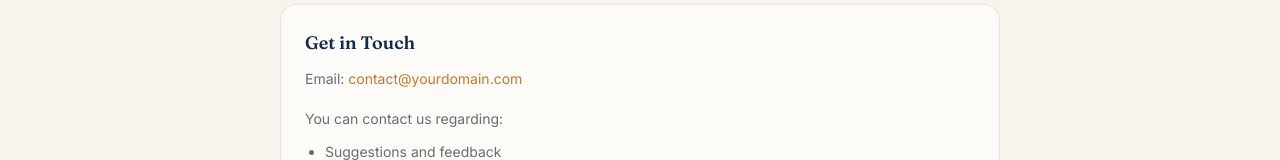
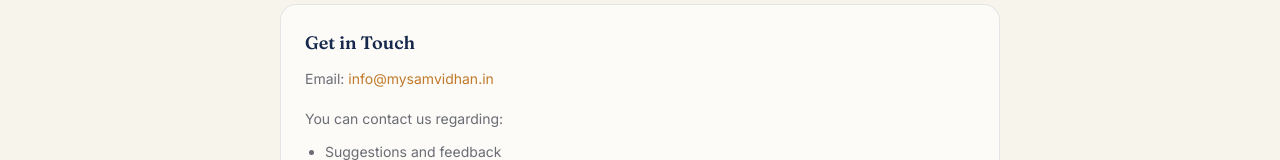
Before and after one commit to dinesh887/Samvidhan, a React (Vite) app: page /contact in a window 1280 px wide. Shown: the part 399-559 px from the top of the page. Built offline with nearby package versions, Linux system fonts and the light colour scheme; no server answers.

Commit message:
main about and terms pages

```diff
--- a/src/components/PageMeta.jsx
+++ b/src/components/PageMeta.jsx
@@ -4,7 +4,7 @@
 import { getArticleById } from '../data/articles'
 import { useLanguage } from '../context/LanguageContext'
 
-const SITE_URL = (import.meta.env.VITE_SITE_URL || window.location.origin).replace(/\/$/, '')
+const SITE_URL = (import.meta.env.VITE_SITE_URL || siteConfig.url).replace(/\/$/, '')
 
 function setMeta(attribute, value, content) {
   let element = document.head.querySelector(`meta[${attribute}="${value}"]`)
--- a/src/components/SchemaJsonLd.jsx
+++ b/src/components/SchemaJsonLd.jsx
@@ -6,7 +6,7 @@
 import { faqs } from '../data/faqs'
 
 const SCHEMA_ID = 'samvidhan-jsonld'
-const SITE_URL = (import.meta.env.VITE_SITE_URL || window.location.origin).replace(/\/$/, '')
+const SITE_URL = (import.meta.env.VITE_SITE_URL || siteConfig.url).replace(/\/$/, '')
 
 function upsertSchema(graph) {
   let script = document.head.querySelector(`#${SCHEMA_ID}`)
--- a/src/data/seoConfig.js
+++ b/src/data/seoConfig.js
@@ -1,5 +1,6 @@
 export const siteConfig = {
   name: 'Samvidhan',
+  url: 'https://www.mysamvidhan.in',
   defaultTitle: 'Samvidhan | Understand the Constitution of India',
   defaultDescription: 'Understand the Constitution of India with simple explanations in English and Marathi.',
 }
--- a/src/pages/About.jsx
+++ b/src/pages/About.jsx
@@ -38,7 +38,7 @@
         <p lang={language} className="mt-2 text-sm leading-relaxed text-ink/65 dark:text-ink-dark/65">{t('about_commitment')}</p>
         <p lang={language} className="mt-3 text-sm leading-relaxed text-ink/65 dark:text-ink-dark/65">{t('about_independent')}</p>
         <p lang={language} className="mt-3 text-sm leading-relaxed text-ink/65 dark:text-ink-dark/65">{t('about_contact')}</p>
-        <p className="mt-3 text-sm text-ink/65 dark:text-ink-dark/65"><span lang={language}>{t('about_email')}</span> <a href="mailto:contact@yourdomain.com" className="text-saffron hover:underline">contact@yourdomain.com</a></p>
+        <p className="mt-3 text-sm text-ink/65 dark:text-ink-dark/65"><span lang={language}>{t('about_email')}</span> <a href="mailto:info@mysamvidhan.in" className="text-saffron hover:underline">info@mysamvidhan.in</a></p>
         <p lang={language} className="mt-5 text-sm leading-relaxed text-ink/65 dark:text-ink-dark/65">{t('about_thanks')}</p>
         <p lang={language} className="mt-2 font-display text-base font-semibold text-navy dark:text-ink-dark">{t('about_tagline')}</p>
       </div>
--- a/src/pages/Contact.jsx
+++ b/src/pages/Contact.jsx
@@ -24,8 +24,8 @@
         </h2>
         <p className="mt-3 text-sm text-ink/65 dark:text-ink-dark/65">
           <span lang={language}>{t('about_email')}</span>{' '}
-          <a href="mailto:contact@yourdomain.com" className="text-saffron hover:underline">
-            contact@yourdomain.com
+          <a href="mailto:info@mysamvidhan.in" className="text-saffron hover:underline">
+            info@mysamvidhan.in
           </a>
         </p>
         <p lang={language} className="mt-5 text-sm text-ink/65 dark:text-ink-dark/65">
--- a/src/pages/Privacy.jsx
+++ b/src/pages/Privacy.jsx
@@ -26,7 +26,7 @@
       <section className="mt-10 rounded-2xl border border-gold/30 bg-gold/[0.06] p-6">
         <h2 lang={language} className="font-display text-xl font-semibold text-navy dark:text-ink-dark">{pick(privacyPolicy.contact.title)}</h2>
         <p lang={language} className="mt-3 text-sm leading-relaxed text-ink/70 dark:text-ink-dark/70">{pick(privacyPolicy.contact.body)}</p>
-        <p className="mt-3 text-sm text-ink/70 dark:text-ink-dark/70"><span lang={language}>{pick(privacyPolicy.contact.email)}</span>{' '}<a href="mailto:contact@yourdomain.com" className="text-saffron hover:underline">contact@yourdomain.com</a></p>
+        <p className="mt-3 text-sm text-ink/70 dark:text-ink-dark/70"><span lang={language}>{pick(privacyPolicy.contact.email)}</span>{' '}<a href="mailto:info@mysamvidhan.in" className="text-saffron hover:underline">info@mysamvidhan.in</a></p>
       </section>
     </div>
   )
--- a/src/pages/Terms.jsx
+++ b/src/pages/Terms.jsx
@@ -23,7 +23,7 @@
       <section className="mt-10 rounded-2xl border border-gold/30 bg-gold/[0.06] p-6">
         <h2 lang={language} className="font-display text-xl font-semibold text-navy dark:text-ink-dark">{pick(termsConditions.contact.title)}</h2>
         <p lang={language} className="mt-3 text-sm leading-relaxed text-ink/70 dark:text-ink-dark/70">{pick(termsConditions.contact.body)}</p>
-        <p className="mt-3 text-sm text-ink/70 dark:text-ink-dark/70"><span lang={language}>{pick(termsConditions.contact.email)}</span>{' '}<a href="mailto:contact@yourdomain.com" className="text-saffron hover:underline">contact@yourdomain.com</a></p>
+        <p className="mt-3 text-sm text-ink/70 dark:text-ink-dark/70"><span lang={language}>{pick(termsConditions.contact.email)}</span>{' '}<a href="mailto:info@mysamvidhan.in" className="text-saffron hover:underline">info@mysamvidhan.in</a></p>
       </section>
     </div>
   )
```
Also changed, not shown: src/data/privacyPolicy.js, 1 other file (tests, documents, lock files or other folders).
